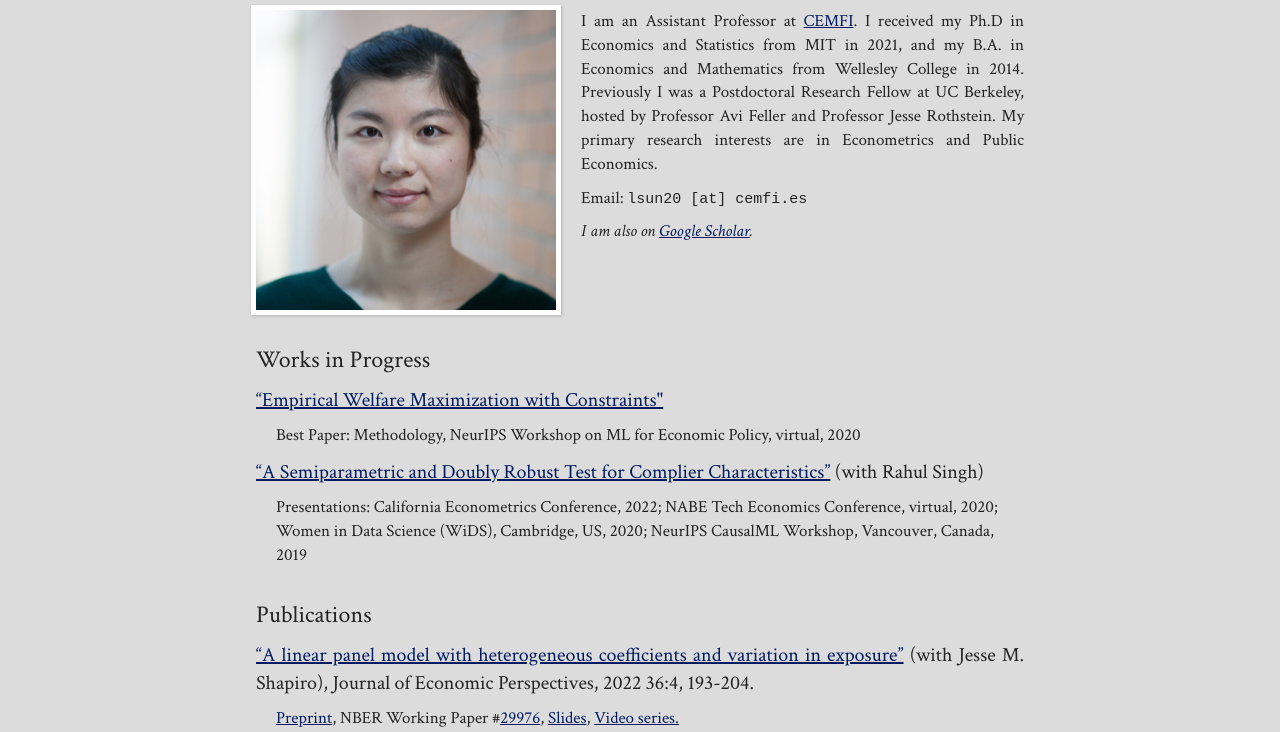
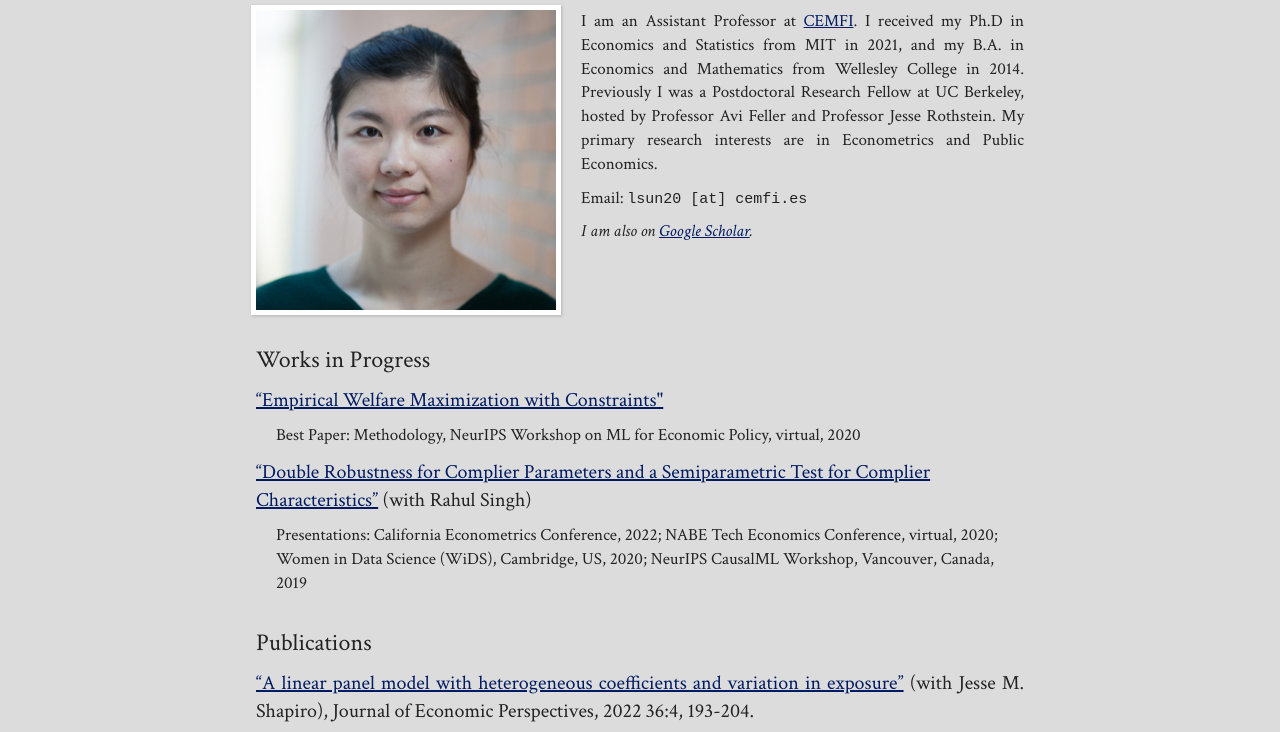
Before and after one commit to lsun20/lsun20.github.io, a plain HTML site: page index.html in a window 1280 px wide. Shown: the part 59-791 px from the top of the page. Drawn offline with Linux system fonts and the light colour scheme.

Commit message:
Updated kappa

```diff
--- a/index.html
+++ b/index.html
@@ -62,7 +62,7 @@
           <div>
             <p class="large">
               <a href="https://arxiv.org/pdf/1909.05244.pdf"
-              >“A Semiparametric and Doubly Robust Test for Complier Characteristics”</a
+              >“Double Robustness for Complier Parameters and a Semiparametric Test for Complier Characteristics”</a
               >  (with Rahul Singh)
             </p>
             <p class="indent">
```
Also changed, not shown: 1 other file.
